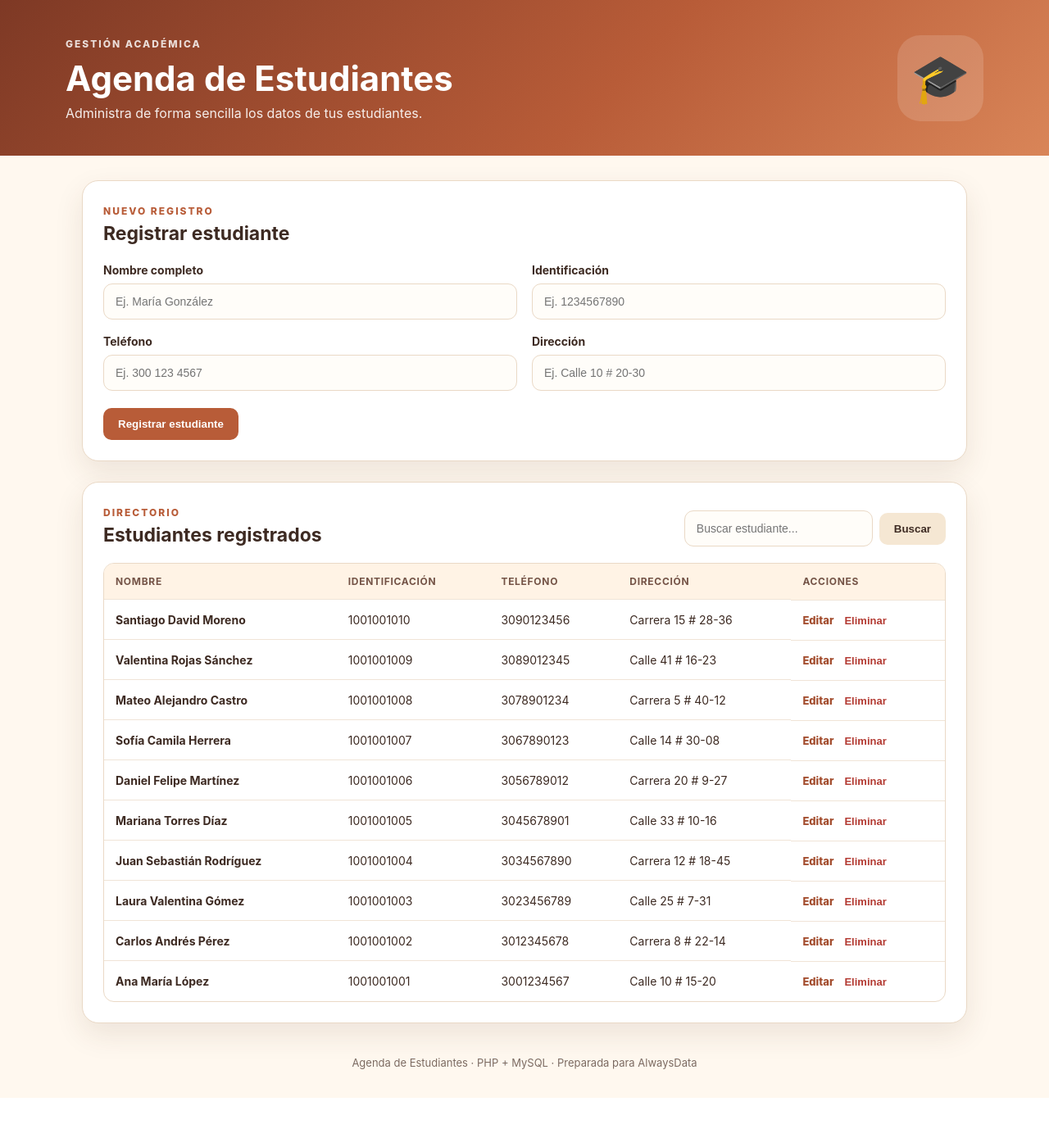
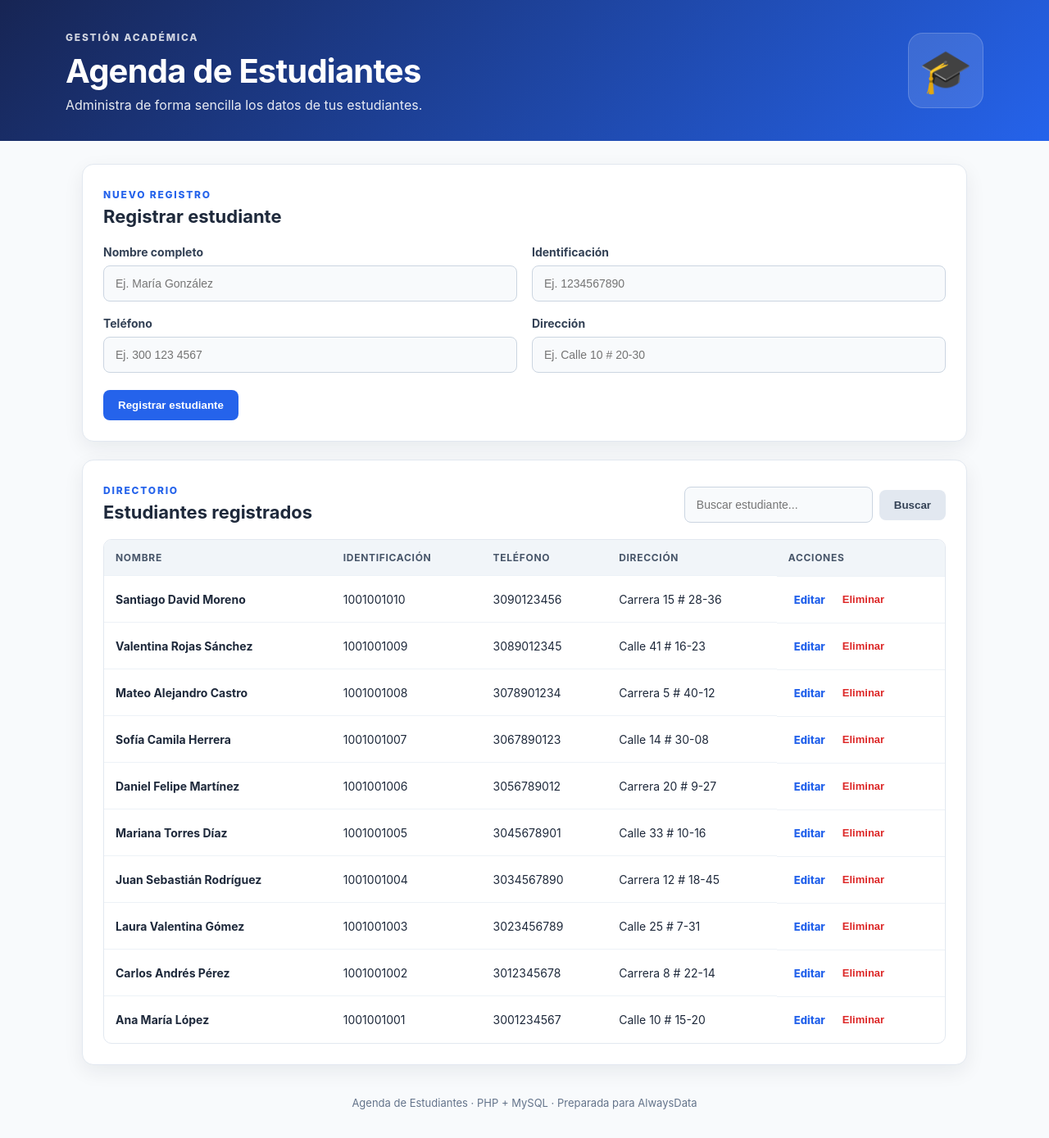
Before and after one commit to gomezelindall-ui/repoestudiantes, a PHP site: page / in a window 1280 px wide. Shown: the whole page at 82% size. Before the commit the page ends 1340 px from the top, so only its background shows below. Run offline with PHP 8.4, Linux system fonts and the light colour scheme; data comes from the database, SQL or seed files in the repository; data that the repository does not hold is empty.

Commit message:
cambio 1

```diff
--- a/style.css
+++ b/style.css
@@ -1,55 +1,360 @@
+/* Diseño visual actualizado - conserva las mismas clases del index.php */
+
 :root{
-    --terracotta:#b85c38;
-    --terracotta-dark:#91442a;
-    --cream:#fff8ef;
-    --sand:#f5e7d3;
-    --brown:#3d2a22;
-    --muted:#7c6b62;
-    --white:#ffffff;
-    --line:#ead9c6;
-    --shadow:0 14px 35px rgba(77,45,29,.10);
+    --navy:#172554;
+    --blue:#2563eb;
+    --blue-dark:#1d4ed8;
+    --sky:#eff6ff;
+    --background:#f8fafc;
+    --surface:#ffffff;
+    --text:#1e293b;
+    --muted:#64748b;
+    --line:#e2e8f0;
+    --success-bg:#ecfdf5;
+    --success-text:#166534;
+    --success-line:#bbf7d0;
+    --error-bg:#fef2f2;
+    --error-text:#b91c1c;
+    --error-line:#fecaca;
+    --shadow:0 8px 24px rgba(15,23,42,.07);
 }
-*{box-sizing:border-box}
-body{margin:0;font-family:Inter,Segoe UI,Arial,sans-serif;background:var(--cream);color:var(--brown)}
-.hero{background:linear-gradient(135deg,#7e3925,#b85c38 58%,#d98558);color:white;padding:42px 20px}
-.hero-inner{max-width:1120px;margin:auto;display:flex;align-items:center;justify-content:space-between;gap:25px}
-.eyebrow,.mini-label{font-size:12px;font-weight:800;letter-spacing:2px}
-.eyebrow{opacity:.82}
-h1{font-size:42px;margin:8px 0 7px}
-.hero p{margin:0;opacity:.9;font-size:16px}
-.hero-icon{font-size:58px;background:rgba(255,255,255,.14);width:105px;height:105px;display:grid;place-items:center;border-radius:28px}
-.container{max-width:1120px;margin:30px auto;padding:0 20px}
-.panel{background:var(--white);border:1px solid var(--line);border-radius:20px;box-shadow:var(--shadow);padding:25px;margin-bottom:25px}
-.section-title h2,.list-header h2{margin:5px 0 0;font-size:23px}
-.mini-label{color:var(--terracotta)}
-.form-grid{display:grid;grid-template-columns:1fr 1fr;gap:18px;margin-top:22px}
-label{font-size:14px;font-weight:700}
-input{display:block;width:100%;margin-top:8px;border:1px solid var(--line);border-radius:11px;padding:13px 14px;background:#fffdf9;color:var(--brown);font-size:14px;outline:none}
-input:focus{border-color:var(--terracotta);box-shadow:0 0 0 3px rgba(184,92,56,.10)}
-.form-actions{grid-column:1/-1;display:flex;gap:10px;margin-top:3px}
-.btn{border:0;border-radius:10px;padding:12px 18px;font-weight:800;text-decoration:none;cursor:pointer;display:inline-block}
-.primary{background:var(--terracotta);color:white}
-.primary:hover{background:var(--terracotta-dark)}
-.secondary{background:var(--sand);color:var(--brown)}
-.list-header{display:flex;justify-content:space-between;align-items:end;gap:20px;margin-bottom:20px}
-.search{display:flex;gap:8px;align-items:center}
-.search input{margin:0;width:230px}
-.clear{color:var(--terracotta);font-size:13px;font-weight:700;text-decoration:none}
-.table-wrap{overflow:auto;border:1px solid var(--line);border-radius:13px}
-table{width:100%;border-collapse:collapse;min-width:800px}
-th{text-align:left;background:#fff3e5;color:#745346;font-size:12px;text-transform:uppercase;letter-spacing:.7px;padding:14px}
-td{padding:15px 14px;border-top:1px solid #f0e4d7;font-size:14px}
-.actions{display:flex;gap:7px;align-items:center}
-.action{border:0;background:none;text-decoration:none;cursor:pointer;font-weight:800;font-size:13px}
-.edit{color:#a34d2e}.delete{color:#b33a32}
-.actions form{margin:0}
-.empty{text-align:center;color:var(--muted);padding:35px}
-.alert{max-width:100%;padding:13px 16px;border-radius:12px;margin-bottom:18px;font-weight:700}
-.alert.success{background:#e8f4e9;color:#2d6840;border:1px solid #c9e6ce}
-.alert.error{background:#fff0ed;color:#963b2e;border:1px solid #f0c9c1}
-footer{text-align:center;color:var(--muted);font-size:13px;padding:10px 20px 35px}
+
+*{
+    box-sizing:border-box;
+}
+
+body{
+    margin:0;
+    font-family:Inter,Segoe UI,Arial,sans-serif;
+    background:var(--background);
+    color:var(--text);
+}
+
+/* Encabezado */
+.hero{
+    background:linear-gradient(135deg,var(--navy),var(--blue));
+    color:white;
+    padding:34px 20px;
+}
+
+.hero-inner{
+    max-width:1120px;
+    margin:auto;
+    display:flex;
+    align-items:center;
+    justify-content:space-between;
+    gap:25px;
+}
+
+.eyebrow,
+.mini-label{
+    font-size:12px;
+    font-weight:800;
+    letter-spacing:1.8px;
+}
+
+.eyebrow{
+    opacity:.8;
+}
+
+h1{
+    font-size:40px;
+    margin:8px 0 7px;
+    letter-spacing:-.8px;
+}
+
+.hero p{
+    margin:0;
+    opacity:.9;
+    font-size:16px;
+}
+
+.hero-icon{
+    font-size:52px;
+    background:rgba(255,255,255,.12);
+    width:92px;
+    height:92px;
+    display:grid;
+    place-items:center;
+    border-radius:18px;
+    border:1px solid rgba(255,255,255,.18);
+}
+
+/* Contenido */
+.container{
+    max-width:1120px;
+    margin:28px auto;
+    padding:0 20px;
+}
+
+.panel{
+    background:var(--surface);
+    border:1px solid var(--line);
+    border-radius:14px;
+    box-shadow:var(--shadow);
+    padding:25px;
+    margin-bottom:22px;
+}
+
+.section-title h2,
+.list-header h2{
+    margin:5px 0 0;
+    font-size:22px;
+    color:var(--text);
+}
+
+.mini-label{
+    color:var(--blue);
+}
+
+/* Formulario */
+.form-grid{
+    display:grid;
+    grid-template-columns:1fr 1fr;
+    gap:18px;
+    margin-top:22px;
+}
+
+label{
+    font-size:14px;
+    font-weight:700;
+    color:#334155;
+}
+
+input{
+    display:block;
+    width:100%;
+    margin-top:8px;
+    border:1px solid #cbd5e1;
+    border-radius:8px;
+    padding:13px 14px;
+    background:#f8fafc;
+    color:var(--text);
+    font-size:14px;
+    outline:none;
+    transition:.2s ease;
+}
+
+input:hover{
+    border-color:#94a3b8;
+}
+
+input:focus{
+    border-color:var(--blue);
+    background:#fff;
+    box-shadow:0 0 0 3px rgba(37,99,235,.10);
+}
+
+/* Botones */
+.form-actions{
+    grid-column:1/-1;
+    display:flex;
+    gap:10px;
+    margin-top:3px;
+}
+
+.btn{
+    border:0;
+    border-radius:8px;
+    padding:11px 18px;
+    font-weight:800;
+    text-decoration:none;
+    cursor:pointer;
+    display:inline-block;
+    transition:.2s ease;
+}
+
+.primary{
+    background:var(--blue);
+    color:white;
+}
+
+.primary:hover{
+    background:var(--blue-dark);
+    transform:translateY(-1px);
+}
+
+.secondary{
+    background:#e2e8f0;
+    color:#334155;
+}
+
+.secondary:hover{
+    background:#cbd5e1;
+}
+
+/* Encabezado de listado */
+.list-header{
+    display:flex;
+    justify-content:space-between;
+    align-items:end;
+    gap:20px;
+    margin-bottom:20px;
+}
+
+.search{
+    display:flex;
+    gap:8px;
+    align-items:center;
+}
+
+.search input{
+    margin:0;
+    width:230px;
+}
+
+.clear{
+    color:var(--blue);
+    font-size:13px;
+    font-weight:700;
+    text-decoration:none;
+}
+
+.clear:hover{
+    text-decoration:underline;
+}
+
+/* Tabla */
+.table-wrap{
+    overflow:auto;
+    border:1px solid var(--line);
+    border-radius:10px;
+}
+
+table{
+    width:100%;
+    border-collapse:collapse;
+    min-width:800px;
+}
+
+th{
+    text-align:left;
+    background:#f1f5f9;
+    color:#475569;
+    font-size:12px;
+    text-transform:uppercase;
+    letter-spacing:.7px;
+    padding:14px;
+}
+
+td{
+    padding:15px 14px;
+    border-top:1px solid #edf2f7;
+    font-size:14px;
+}
+
+tr:hover td{
+    background:#f8fafc;
+}
+
+/* Acciones */
+.actions{
+    display:flex;
+    gap:7px;
+    align-items:center;
+}
+
+.action{
+    border:0;
+    background:none;
+    text-decoration:none;
+    cursor:pointer;
+    font-weight:800;
+    font-size:13px;
+    padding:5px 7px;
+    border-radius:6px;
+}
+
+.action:hover{
+    background:#f1f5f9;
+}
+
+.edit{
+    color:#2563eb;
+}
+
+.delete{
+    color:#dc2626;
+}
+
+.actions form{
+    margin:0;
+}
+
+/* Estados */
+.empty{
+    text-align:center;
+    color:var(--muted);
+    padding:35px;
+}
+
+.alert{
+    max-width:100%;
+    padding:13px 16px;
+    border-radius:9px;
+    margin-bottom:18px;
+    font-weight:700;
+}
+
+.alert.success{
+    background:var(--success-bg);
+    color:var(--success-text);
+    border:1px solid var(--success-line);
+}
+
+.alert.error{
+    background:var(--error-bg);
+    color:var(--error-text);
+    border:1px solid var(--error-line);
+}
+
+/* Pie */
+footer{
+    text-align:center;
+    color:var(--muted);
+    font-size:13px;
+    padding:10px 20px 35px;
+}
+
+/* Responsive */
 @media(max-width:760px){
-    h1{font-size:31px}.hero-icon{width:75px;height:75px;font-size:38px}
-    .form-grid{grid-template-columns:1fr}.list-header{align-items:stretch;flex-direction:column}
-    .search input{width:100%}.search{width:100%}.search .btn{white-space:nowrap}
+    h1{
+        font-size:31px;
+    }
+
+    .hero{
+        padding:28px 20px;
+    }
+
+    .hero-icon{
+        width:70px;
+        height:70px;
+        font-size:36px;
+        border-radius:14px;
+    }
+
+    .form-grid{
+        grid-template-columns:1fr;
+    }
+
+    .list-header{
+        align-items:stretch;
+        flex-direction:column;
+    }
+
+    .search input{
+        width:100%;
+    }
+
+    .search{
+        width:100%;
+    }
+
+    .search .btn{
+        white-space:nowrap;
+    }
+
+    .panel{
+        padding:19px;
+    }
 }
```
